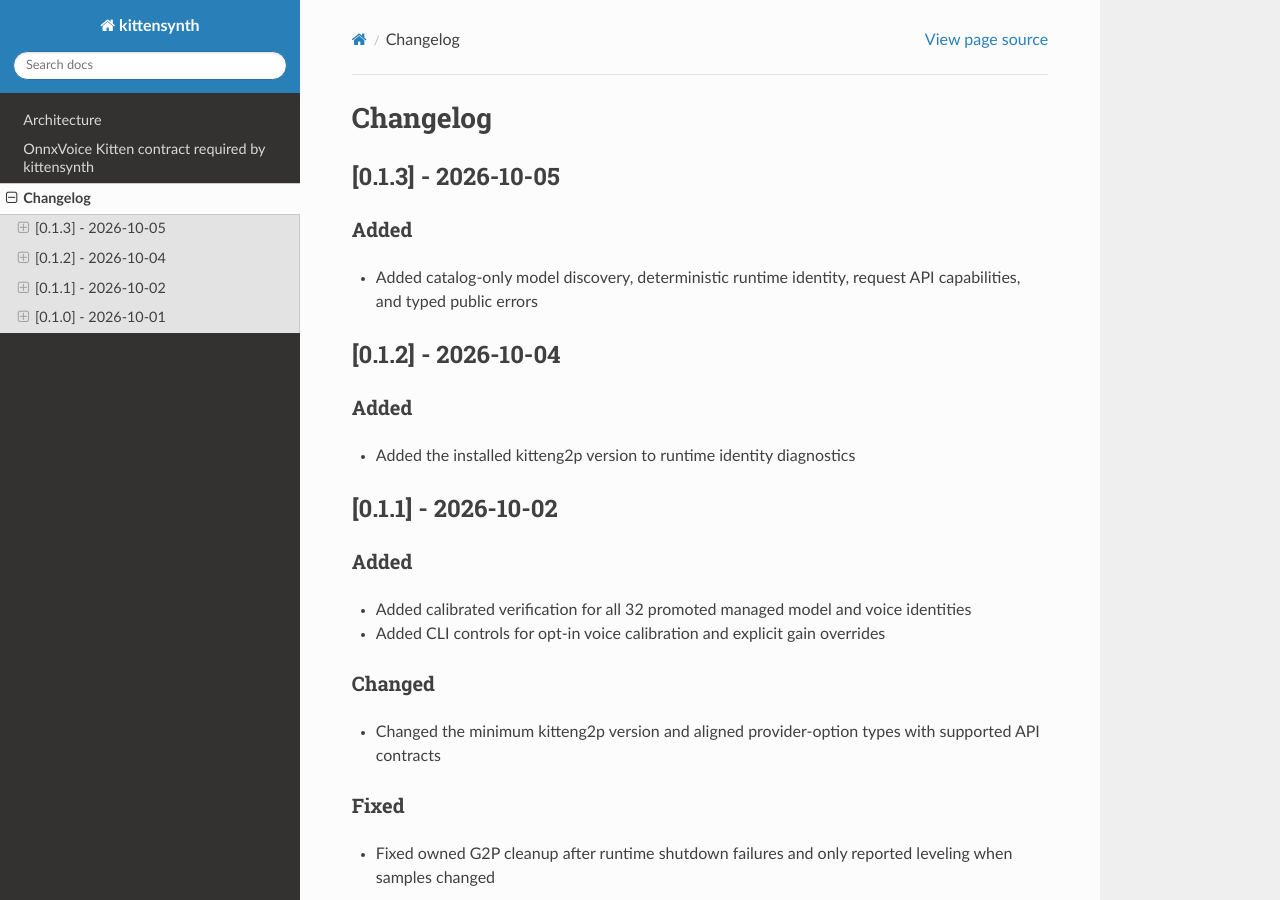
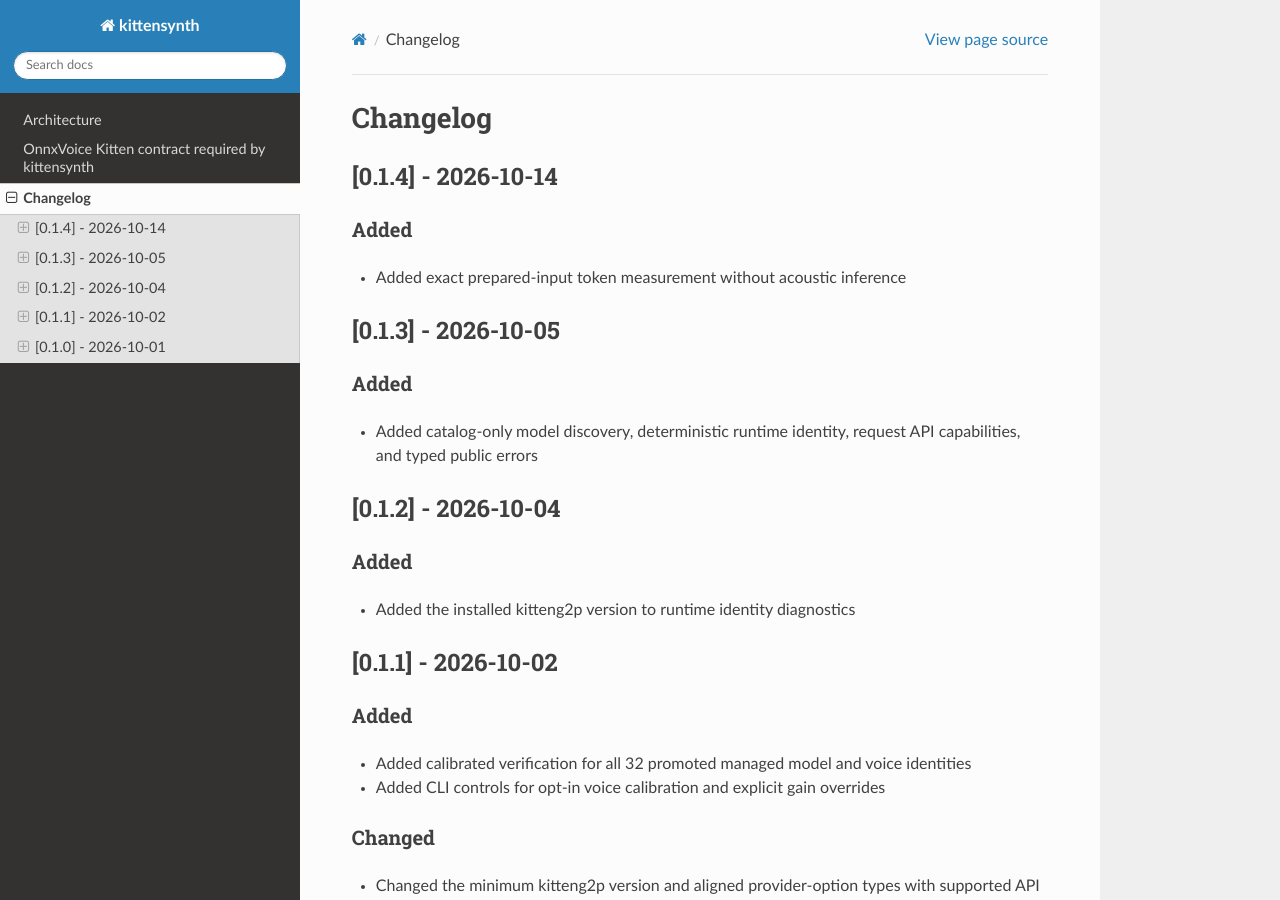
Before and after one commit to buchwandler/kittensynth, a Sphinx documentation site: the page built from docs/changelog.md, in a window 1280 px wide and 900 px high. Built offline with Sphinx 7.4.7 and the Read the Docs theme 3.1.0, drawn with Linux system fonts in a browser that asks for light colours.

Commit message:
doc: changelog

```diff
--- a/docs/changelog.md
+++ b/docs/changelog.md
@@ -1,4 +1,12 @@
 # Changelog
+
+## [0.1.4] - 2026-10-14
+
+### Added
+
+- Added exact prepared-input token measurement without acoustic inference
+
+<!-- generated by releaseledger -->
 
 ## [0.1.3] - 2026-10-05
 
```
Also changed, not shown: .ledger/releaseledger/data/ledgers/main/releases/0.1.4/entries/entry-0001.md (added), .ledger/releaseledger/data/ledgers/main/releases/0.1.4/release.md (added), 8 other files.
